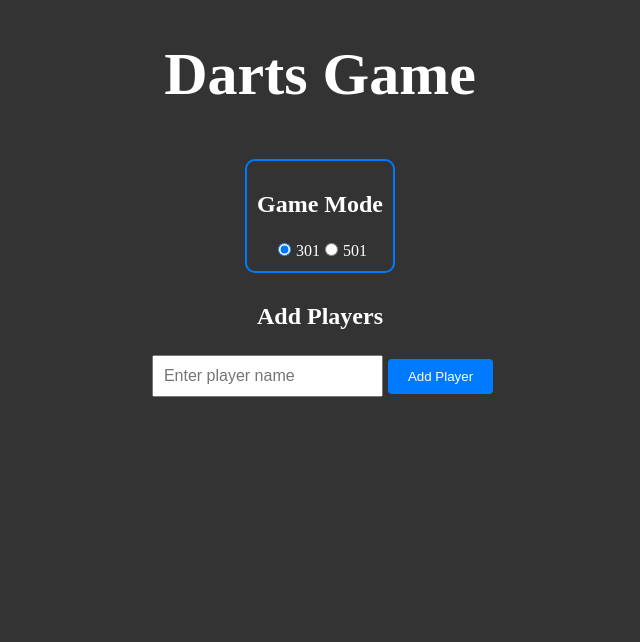
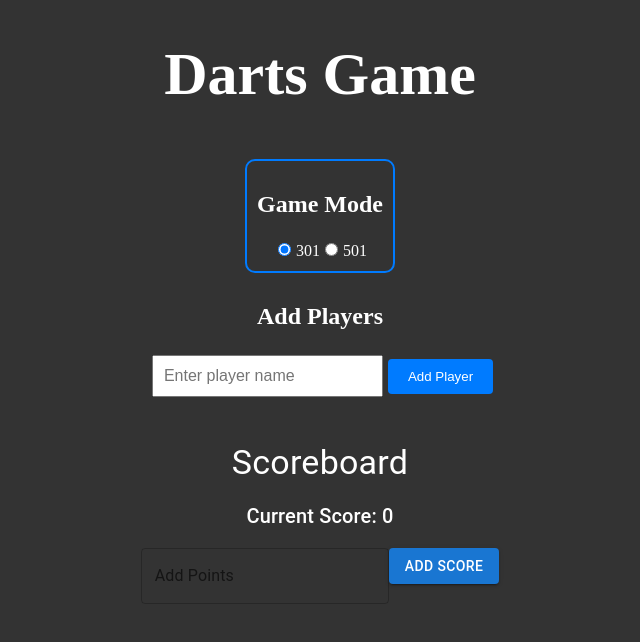
Before and after one commit to Alis-1/Darts_Project, a React (Vite) app: page / in a window 1280 px wide. Shown: the top 642 px of the page, without its empty margins (320-960 px from the left). Built offline with nearby package versions, Linux system fonts and the light colour scheme.

Commit message:
App: Scoreboard added

```diff
--- a/package.json
+++ b/package.json
@@ -10,6 +10,9 @@
     "preview": "vite preview"
   },
   "dependencies": {
+    "@emotion/react": "^11.13.5",
+    "@emotion/styled": "^11.13.5",
+    "@mui/material": "^6.1.9",
     "react": "^18.3.1",
     "react-dom": "^18.3.1"
   },
--- a/src/App.jsx
+++ b/src/App.jsx
@@ -1,21 +1,23 @@
-
+import React from 'react';
+import { Container } from '@mui/material';
 import PlayerInput from './components/PlayerInput';
 import GameModeSelector from './components/GameModeSelector';
+import Scoreboard from './components/Scoreboard'; // Päivitetty polku
 import { GameProvider } from "./GameContext";
 import './app.css';
 
 function App() {
   return (
     <GameProvider>
-      <div>
+      <Container>
         <h1>Darts Game</h1>
         <GameModeSelector />
         <PlayerInput />
-        {/* Lisää muita komponentteja*/}
-      </div>
+        <Scoreboard />
+        {/* Lisää muita komponentteja */}
+      </Container>
     </GameProvider>
-  );}
-
-
+  );
+}
 
 export default App;
--- /dev/null
+++ b/src/components/Scoreboard.jsx
@@ -0,0 +1,33 @@
+// components/Scoreboard.js
+import React, { useState } from 'react';
+import { Box, Button, Typography, TextField } from '@mui/material';
+
+const Scoreboard = () => {
+  const [score, setScore] = useState(0);
+  const [inputValue, setInputValue] = useState('');
+
+  const handleAddScore = () => {
+    setScore(score + parseInt(inputValue));
+    setInputValue('');
+  };
+
+  return (
+    <Box sx={{ textAlign: 'center', mt: 5 }}>
+      <Typography variant="h4">Scoreboard</Typography>
+      <Typography variant="h6" sx={{ mt: 2 }}>Current Score: {score}</Typography>
+      <TextField
+        label="Add Points"
+        display="flex"
+        variant="outlined"
+        value={inputValue}
+        onChange={(e) => setInputValue(e.target.value)}
+        sx={{ mt: 2 }}
+      />
+      <Button variant="contained" color="primary" onClick={handleAddScore} sx={{ mt: 2 }}>
+        Add Score
+      </Button>
+    </Box>
+  );
+};
+
+export default Scoreboard;
```
Also changed, not shown: 1 other file (tests, documents, lock files or other folders).
